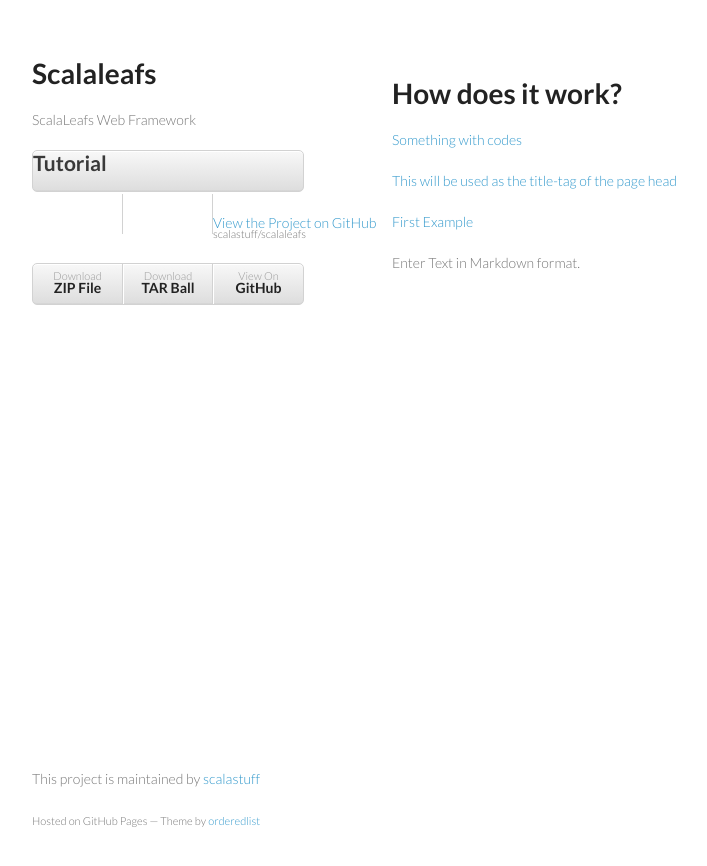
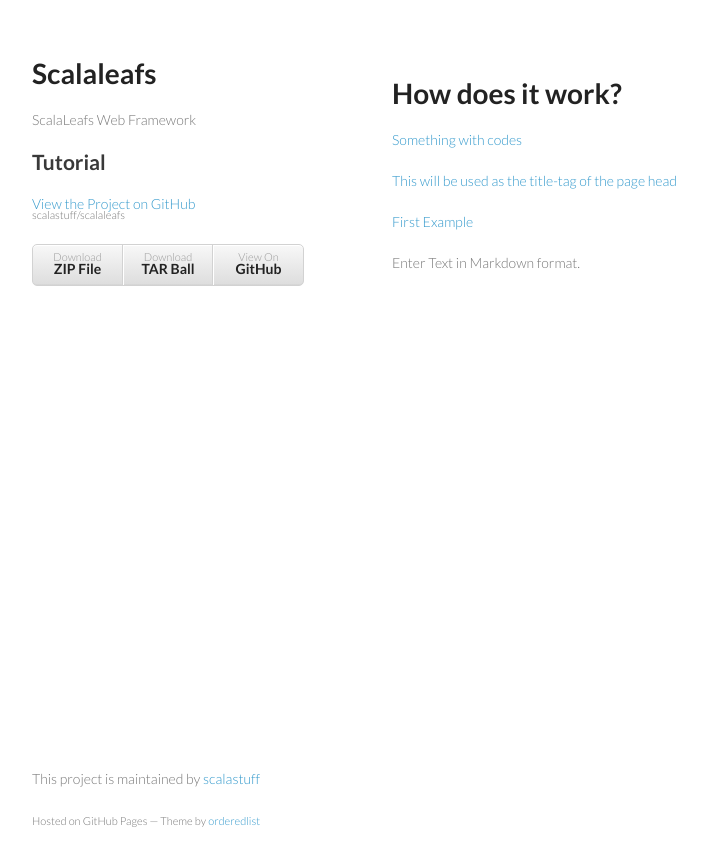
Before and after one commit to scalastuff/scalaleafs, a Jekyll site: the page built from index.md, in a window 1280 px wide. Shown: the top 866 px of the page, without its empty margins (128-835 px from the left). Built offline with Jekyll 4.4.1, drawn with Linux system fonts in a browser that asks for light colours.

Commit message:
Updated _layouts/default.html

```diff
--- a/_layouts/default.html
+++ b/_layouts/default.html
@@ -17,16 +17,6 @@
       <header>
         <h1>Scalaleafs</h1>
         <p>ScalaLeafs Web Framework</p>
-<ul>
-{% for category in site.categories %}
-<h2 id="{{ category[0] }}-ref">{{ category[0] }}</h2>
-<ul>
-  {% for post in category[1] %}
-    <li><a href="{{ post.url }}">{{ post.title }}</a></li>
-  {% endfor %}
-</ul>
-<p><a href="#{{ category[0] }}-ref">&#8617;</a></p>
-{% endfor %}
 
   <h2>Tutorial</h2>
   {% for p in site.pages %}
@@ -41,14 +31,11 @@
   {% for p in site.pages %}
     {% if p.weight == weight %}
   <h2>{{submenu}}</h2>
-      <li>
         <a {% if p.url == page.url %}class="active"{% endif %} href="{{ p.url }}">
         </a>
-      </li>
     {% endif %}
   {% endfor %}
 {% endfor %}
-</ul>
         <p class="view"><a href="https://github.com/scalastuff/scalaleafs">View the Project on GitHub <small>scalastuff/scalaleafs</small></a></p>
 
 
```
